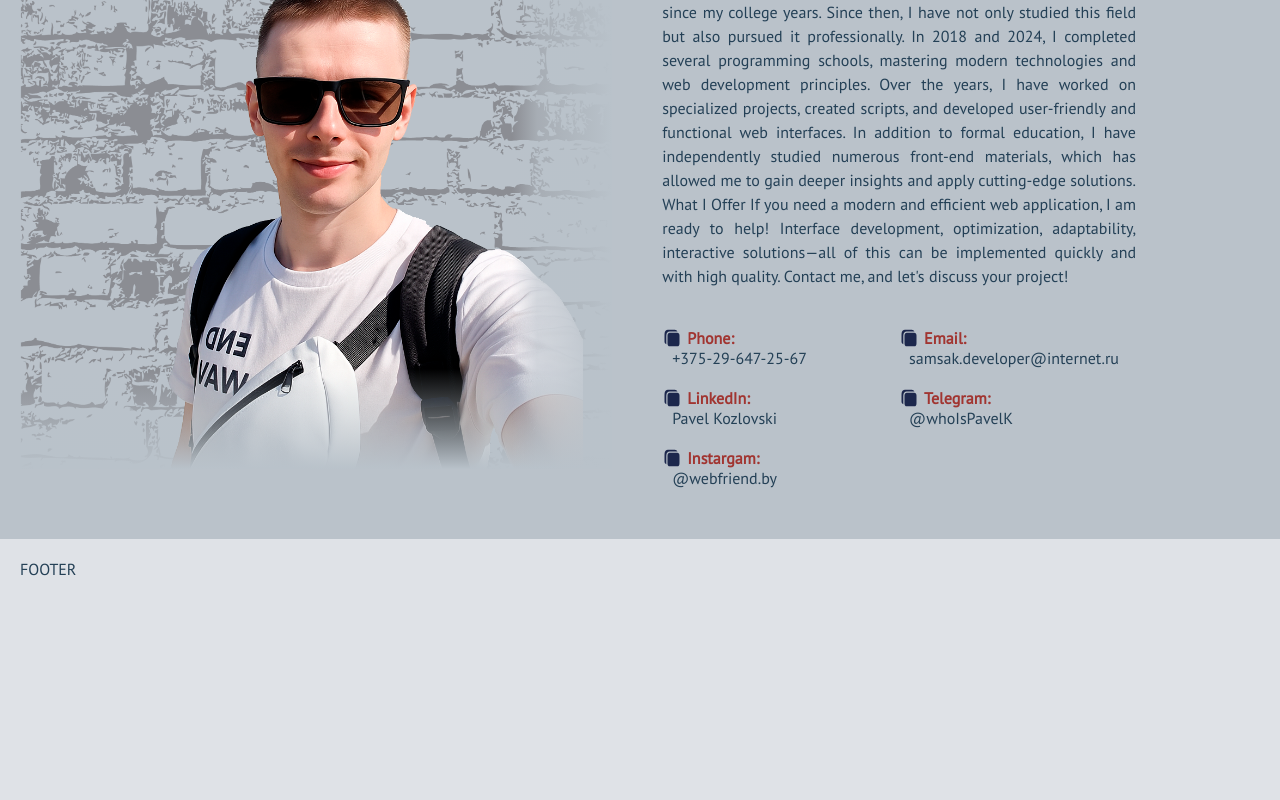
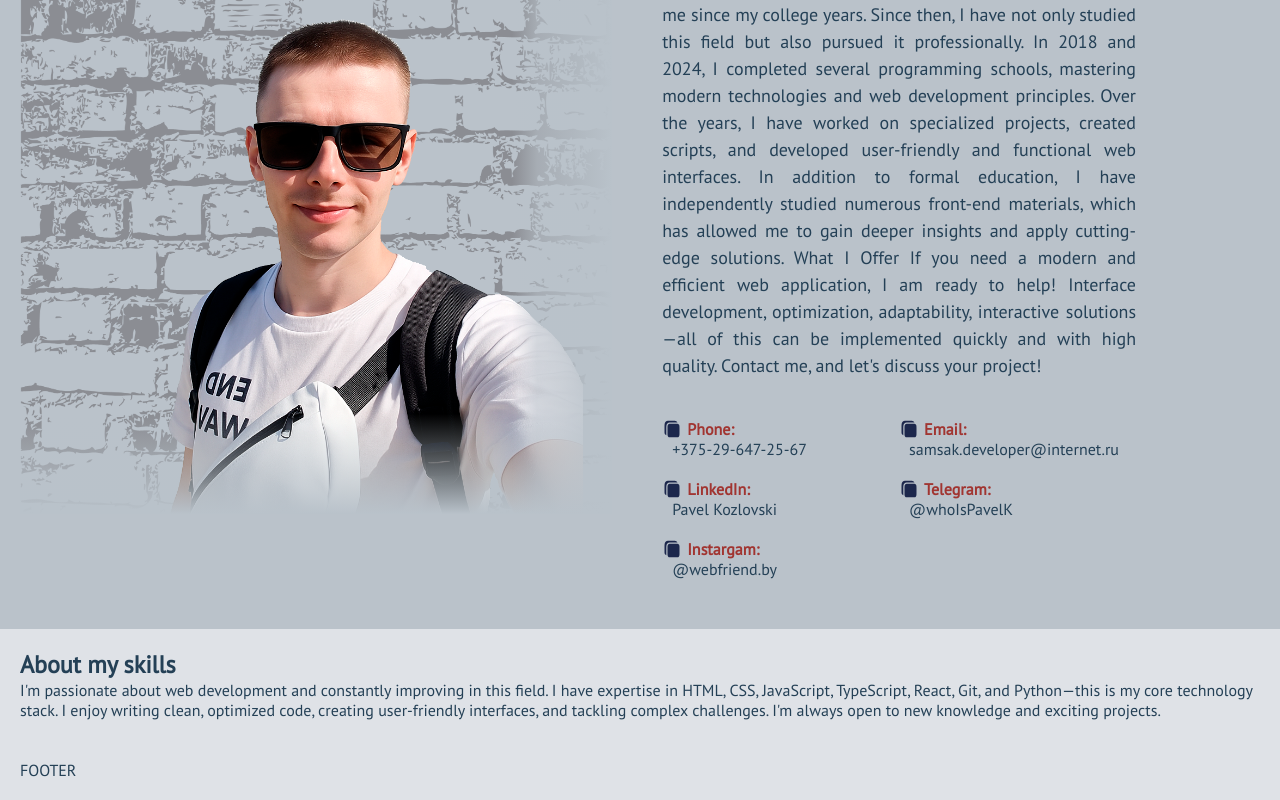
Before and after one commit to samsak1990/WebFriend.by, a React (Vite) app in the folder webfrienf.by/: page / in a window 1280 px wide. Shown: the part 1754-2554 px from the top of the page. Before the commit the page ends 2353 px from the top, so only its background shows below. Built offline with nearby package versions, Linux system fonts and the light colour scheme.

Commit message:
Began section About

```diff
--- a/webfrienf.by/src/components/About/About.module.css
+++ b/webfrienf.by/src/components/About/About.module.css
@@ -47,7 +47,7 @@
     background: linear-gradient(90deg, rgba(255, 255, 255, 0) 0%, rgba(185, 194, 202, .6) 25%, rgba(185, 194, 202, 1) 100%);
 }
 
-.about_text {
+.about__text {
     padding-right: 10%;
 }
 
@@ -55,6 +55,7 @@
     text-align: justify;
     line-height: 1.5;
     margin-bottom: 50px;
+    font-size: 18px;
 }
 
 .about__contacts {
--- a/webfrienf.by/src/components/About/About.tsx
+++ b/webfrienf.by/src/components/About/About.tsx
@@ -24,7 +24,7 @@ export const About: React.FC<{ lang: TLang }> = ({ lang }) => {
                 <div className={s.about__photo}>
                     <img src={Photo} alt="Здесь должен был быть я:)" />
                 </div>
-                <div className={s.about_text}>
+                <div className={s.about__text}>
                     <div className={s.about__intro}>{content.text}</div>
                     <div className={s.about__contacts} data-copy='copy' >
                         {
--- a/webfrienf.by/src/components/HelloBox/HelloBox.tsx
+++ b/webfrienf.by/src/components/HelloBox/HelloBox.tsx
@@ -6,7 +6,7 @@ import { SOCIAL_LIST } from "../../data/Socials/Socials";
 import { GENERAL_CONTENT as content, type THelloBox } from "./HelloBox.content";
 import type { TLang } from "../../data/Interfaces/IGeneral";
 
-export const HelloBox: React.FC<{ lang: TLang }> = React.memo(({ lang }) => {
+export const HelloBox: React.FC<{ lang: TLang }> = ({ lang }) => {
   const { h1, h2, span, button_portfolio }: THelloBox = content[lang];
   return (
     <section className={styles.general}>
@@ -38,4 +38,4 @@ export const HelloBox: React.FC<{ lang: TLang }> = React.memo(({ lang }) => {
       </div>
     </section>
   );
-});
+};
--- /dev/null
+++ b/webfrienf.by/src/components/Skills/Skills.content.tsx
@@ -0,0 +1,38 @@
+import type { IGeneralContent } from "../../data/Interfaces/IGeneral";
+
+type TSkillsBox = {
+    h2: string;
+    p: string;
+
+}
+
+export const SKILLS_CONTENT: IGeneralContent<TSkillsBox> = {
+    ru: {
+        h2: "О моих навыках",
+        p: "Я увлечён веб-разработкой и постоянно развиваюсь в этой сфере. Владею HTML, CSS, JavaScript, TypeScript, React, Git и Python — это мой основной стек технологий. Люблю писать чистый, оптимизированный код, создавать удобные интерфейсы и разбираться в сложных задачах.Всегда открыт к новым знаниям и интересным проектам."
+
+    },
+    en: {
+        h2: "About my skills",
+        p: "I'm passionate about web development and constantly improving in this field. I have expertise in HTML, CSS, JavaScript, TypeScript, React, Git, and Python—this is my core technology stack. I enjoy writing clean, optimized code, creating user-friendly interfaces, and tackling complex challenges. I'm always open to new knowledge and exciting projects.",
+    },
+};
+
+
+type TSkillsLevel = {
+    html: number,
+    css: number,
+    js: number,
+    ts: number,
+    git: number,
+    python: number
+}
+
+export const SKILLS_LEVEL: TSkillsLevel = {
+    html: 90,
+    css: 90,
+    js: 80,
+    ts: 60,
+    git: 70,
+    python: 40
+}
--- /dev/null
+++ b/webfrienf.by/src/components/Skills/Skills.tsx
@@ -0,0 +1,23 @@
+import React from 'react'
+import s from './Skills.module.css'
+import type { TLang } from '../../data/Interfaces/IGeneral'
+import { SKILLS_CONTENT as content } from './Skills.content'
+import { SKILLS_LEVEL as level } from './Skills.content'
+
+
+export const Skills: React.FC<{ lang: TLang }> = ({ lang }) => {
+    const data = content[lang]
+    return (
+        <section className={s.skills}>
+            <div className={s.skills__text}>
+                <h2>{data.h2}</h2>
+                <p>{data.p}</p>
+            </div>
+            <div className={s.skills__lavel}>
+
+            </div>
+            <div></div>
+
+        </section>
+    )
+}
--- a/webfrienf.by/src/pages/General/General.tsx
+++ b/webfrienf.by/src/pages/General/General.tsx
@@ -5,6 +5,7 @@ import { HelloBox } from "../../components/HelloBox/HelloBox";
 import { Services } from "../../components/Services/Services";
 import { LanguageContext } from "../../data/Context/ContextLang";
 import { About } from "../../components/About/About";
+import { Skills } from "../../components/Skills/Skills";
 
 export const General: React.FC = () => {
   const context = useContext(LanguageContext);
@@ -24,6 +25,9 @@ export const General: React.FC = () => {
           <About lang={lang} />
         </WrapperContent>
       </WrapperUnderlay>
+      <WrapperContent>
+        <Skills lang={lang} />
+      </WrapperContent>
     </>
   );
 };
```
Also changed, not shown: webfrienf.by/src/components/Skills/Skills.module.css (added).
